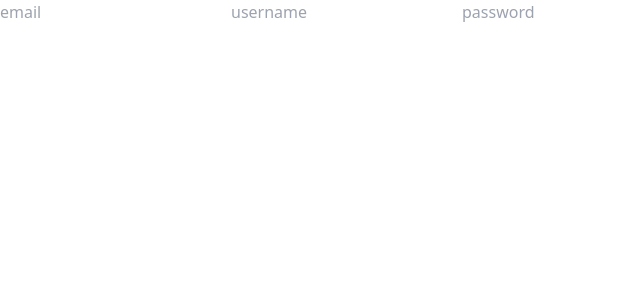
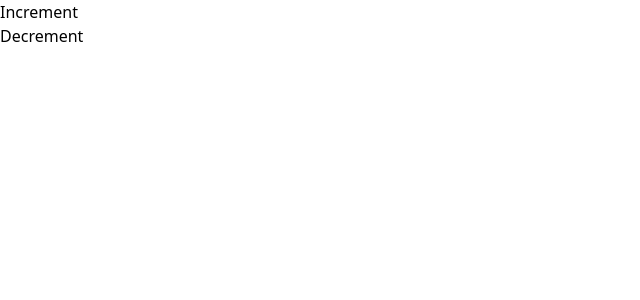
Before and after one commit to KirtikumarKavande/react-playground, a React (Vite) app: page / in a window 1280 px wide. Shown: the top 300 px of the page, without its empty margins (0-640 px from the left). Built offline with nearby package versions, Linux system fonts and the light colour scheme.

Commit message:
useCallback implementation

```diff
--- a/src/App.jsx
+++ b/src/App.jsx
@@ -6,6 +6,7 @@ import store from "./redux-store/store";
 import ShowName from "./HOF/ShowName";
 import Input from "./Debounce/Input";
 import FormHook from "./hooks-practice/Form";
+import Callback from "./useCallbackdemo/Callback";
 
 const App = () => {
   return (
@@ -15,9 +16,10 @@ const App = () => {
         {/* <Form /> */}
         {/* <ShowName name={"kirti"}/> */}
         {/* <Input/> */}
-        <FormHook/>
+        {/* <FormHook/> */}
 
         {/* <DisplayEmail /> */}
+        <Callback/>
       </Provider>
       {/* </FormContexProvider> */}
     </div>
--- /dev/null
+++ b/src/useCallbackdemo/Callback.jsx
@@ -0,0 +1,26 @@
+import { useCallback, useState } from "react";
+import OtherComponent from "./OtherComponent";
+import Decrement from "./Decrement";
+import Increment from "./OtherComponent";
+
+const Callback = () => {
+  const [count, setCount] = useState(0);
+  const [count2, setCount2] = useState(100);
+
+  let increment = useCallback(() => {
+    return setCount(count + 1);
+  }, [count]);
+
+  function decrement() {
+    setCount2(count2 - 1);
+  }
+
+  return (
+    <div>
+      <Increment incrementFn={increment} />
+      <Decrement decrementFn={decrement} />
+    </div>
+  );
+};
+
+export default Callback;
--- /dev/null
+++ b/src/useCallbackdemo/Decrement.jsx
@@ -0,0 +1,12 @@
+import React, { useMemo } from "react";
+
+const Decrement = ({ decrementFn }) => {
+    let array=[2,3,4,5,]
+
+    let res=array.sort((a,b)=>a-b)
+    console.log(res)
+  console.log("logged decrement");
+  return <div onClick={decrementFn}>Decrement</div>;
+};
+
+export default Decrement;
--- /dev/null
+++ b/src/useCallbackdemo/OtherComponent.jsx
@@ -0,0 +1,9 @@
+import React from "react";
+
+const Increment = ({ incrementFn }) => {
+  console.log("logged increment");
+
+  return <div onClick={incrementFn}>Increment</div>;
+};
+
+export default React.memo(Increment);
```
